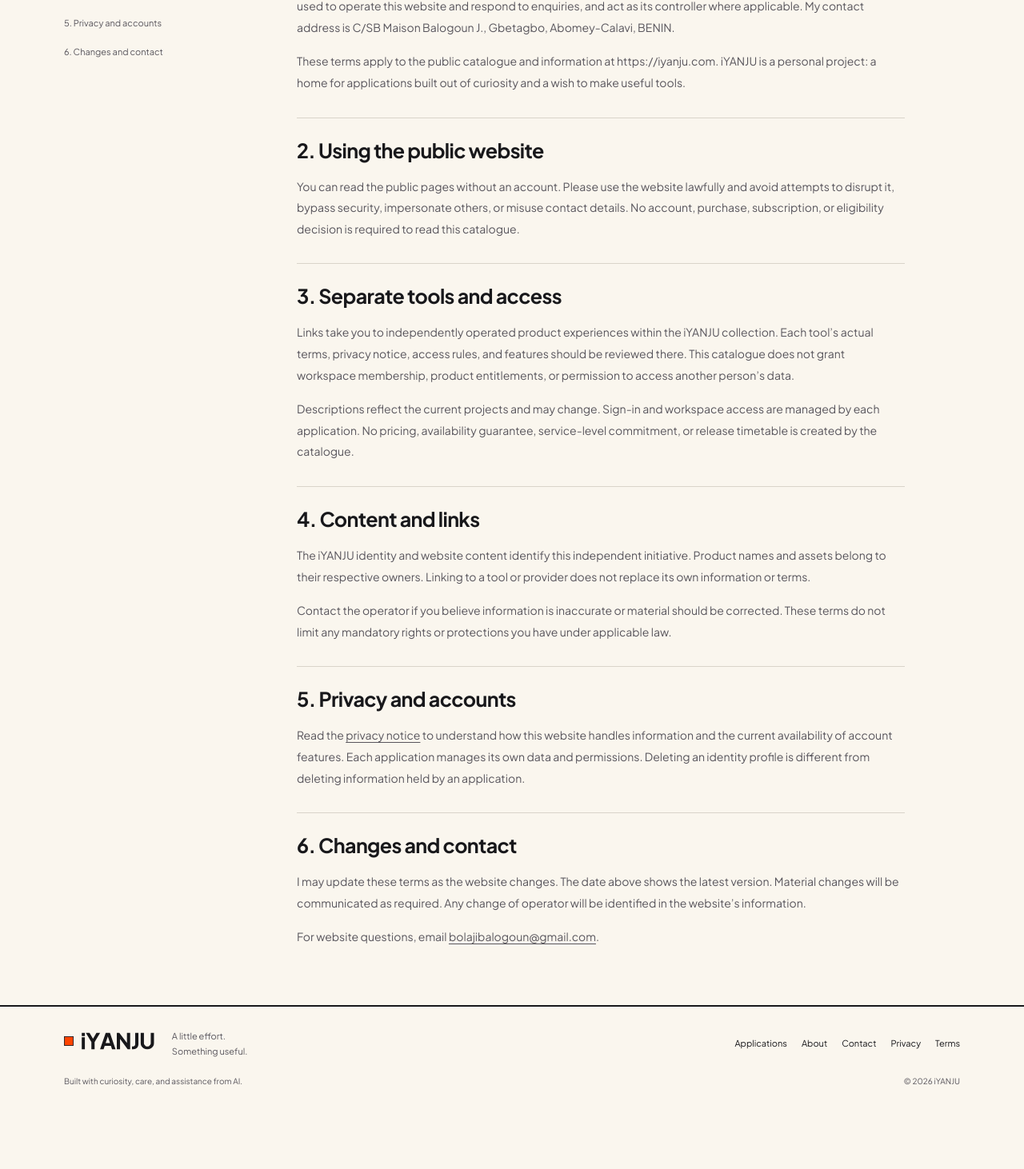
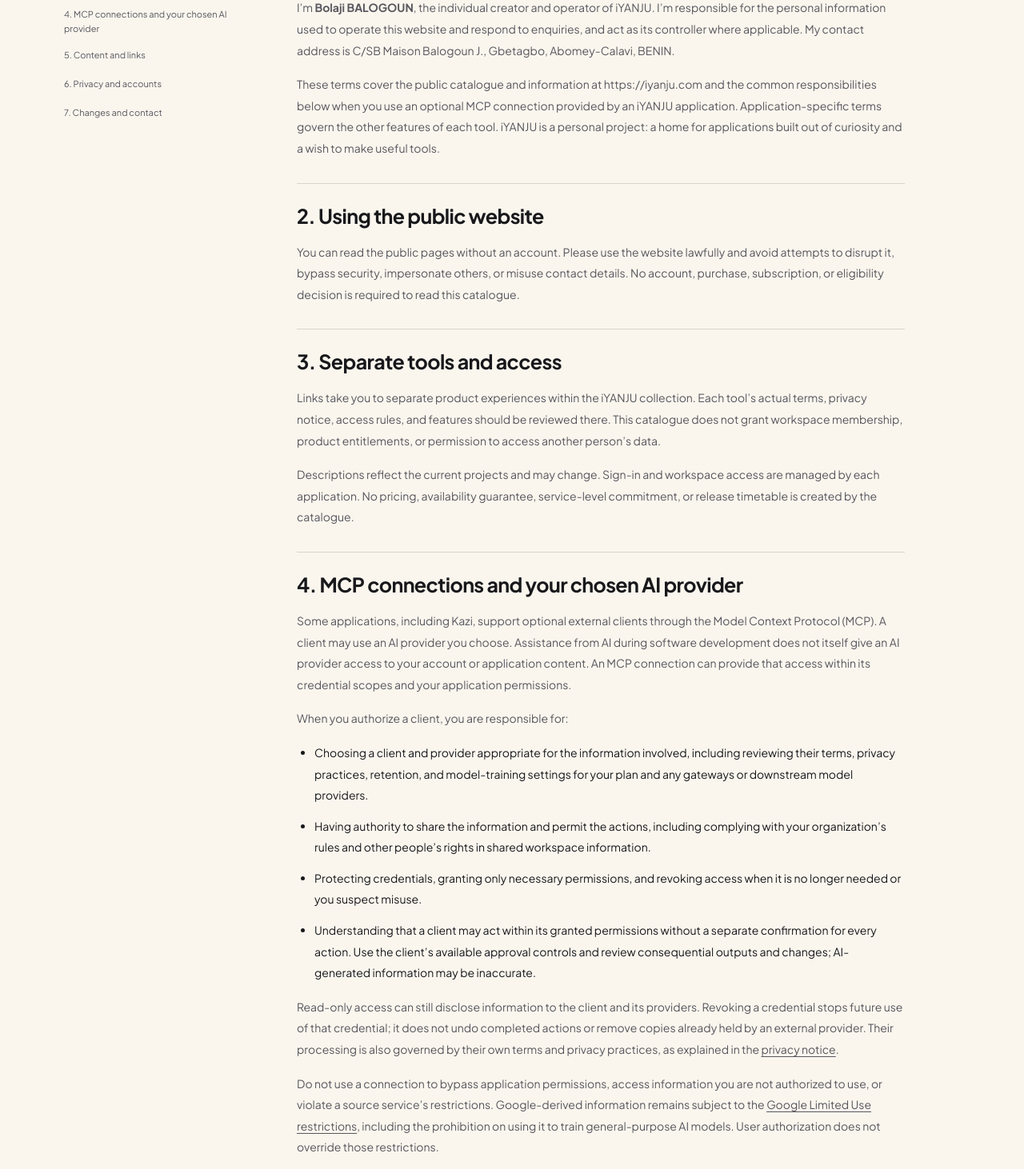
Before and after one commit to bolablg/iyanju, a Next.js app: page /terms in a window 1280 px wide. Shown: the part 488-1950 px from the top of the page at 80% size. Before the commit the page ends 1877 px from the top, so only its background shows below. Built offline with nearby package versions, Linux system fonts and the light colour scheme.

Commit message:
Clarify MCP data access and shared privacy responsibilities

```diff
--- a/src/app/terms/page.tsx
+++ b/src/app/terms/page.tsx
@@ -5,7 +5,7 @@
 import { pageMetadata } from "@/lib/metadata";
 export const metadata = pageMetadata(
   "Website terms",
-  "Terms for using the iYANJU website, its application catalogue, and contact information.",
+  "Terms for using the iYANJU website and responsibilities for optional MCP and AI-provider connections.",
   "/terms",
 );
 const sections: LegalSection[] = [
@@ -16,9 +16,12 @@
       <>
         {operatorClause}
         <p>
-          These terms apply to the public catalogue and information at{" "}
-          {site.url}. iYANJU is a personal project: a home for applications
-          built out of curiosity and a wish to make useful tools.
+          These terms cover the public catalogue and information at {site.url}{" "}
+          and the common responsibilities below when you use an optional MCP
+          connection provided by an iYANJU application. Application-specific
+          terms govern the other features of each tool. iYANJU is a personal
+          project: a home for applications built out of curiosity and a wish to
+          make useful tools.
         </p>
       </>
     ),
@@ -41,11 +44,11 @@
     content: (
       <>
         <p>
-          Links take you to independently operated product experiences within
-          the iYANJU collection. Each tool’s actual terms, privacy notice,
-          access rules, and features should be reviewed there. This catalogue
-          does not grant workspace membership, product entitlements, or
-          permission to access another person’s data.
+          Links take you to separate product experiences within the iYANJU
+          collection. Each tool’s actual terms, privacy notice, access rules,
+          and features should be reviewed there. This catalogue does not grant
+          workspace membership, product entitlements, or permission to access
+          another person’s data.
         </p>
         <p>
           Descriptions reflect the current projects and may change. Sign-in and
@@ -57,8 +60,73 @@
     ),
   },
   {
+    id: "mcp",
+    title: "4. MCP connections and your chosen AI provider",
+    content: (
+      <>
+        <p>
+          Some applications, including Kazi, support optional external clients
+          through the Model Context Protocol (MCP). A client may use an AI
+          provider you choose. Assistance from AI during software development
+          does not itself give an AI provider access to your account or
+          application content. An MCP connection can provide that access within
+          its credential scopes and your application permissions.
+        </p>
+        <p>When you authorize a client, you are responsible for:</p>
+        <ul>
+          <li>
+            Choosing a client and provider appropriate for the information
+            involved, including reviewing their terms, privacy practices,
+            retention, and model-training settings for your plan and any
+            gateways or downstream model providers.
+          </li>
+          <li>
+            Having authority to share the information and permit the actions,
+            including complying with your organization’s rules and other
+            people’s rights in shared workspace information.
+          </li>
+          <li>
+            Protecting credentials, granting only necessary permissions, and
+            revoking access when it is no longer needed or you suspect misuse.
+          </li>
+          <li>
+            Understanding that a client may act within its granted permissions
+            without a separate confirmation for every action. Use the client’s
+            available approval controls and review consequential outputs and
+            changes; AI-generated information may be inaccurate.
+          </li>
+        </ul>
+        <p>
+          Read-only access can still disclose information to the client and its
+          providers. Revoking a credential stops future use of that credential;
+          it does not undo completed actions or remove copies already held by an
+          external provider. Their processing is also governed by their own
+          terms and privacy practices, as explained in the{" "}
+          <Link href="/privacy#mcp">privacy notice</Link>.
+        </p>
+        <p>
+          Do not use a connection to bypass application permissions, access
+          information you are not authorized to use, or violate a source
+          service’s restrictions. Google-derived information remains subject to
+          the{" "}
+          <Link href="/privacy#google-data">
+            Google Limited Use restrictions
+          </Link>
+          , including the prohibition on using it to train general-purpose AI
+          models. User authorization does not override those restrictions.
+        </p>
+        <p>
+          These user responsibilities do not remove the operator’s obligations
+          for the application’s security, access controls, disclosures, or
+          applicable data-protection requirements. They do not waive any
+          mandatory rights or protections you have under applicable law.
+        </p>
+      </>
+    ),
+  },
+  {
     id: "content",
-    title: "4. Content and links",
+    title: "5. Content and links",
     content: (
       <>
         <p>
@@ -77,7 +145,7 @@
   },
   {
     id: "privacy",
-    title: "5. Privacy and accounts",
+    title: "6. Privacy and accounts",
     content: (
       <p>
         Read the <Link href="/privacy">privacy notice</Link> to understand how
@@ -90,7 +158,7 @@
   },
   {
     id: "changes",
-    title: "6. Changes and contact",
+    title: "7. Changes and contact",
     content: (
       <>
         <p>
@@ -114,7 +182,7 @@
   return (
     <LegalDocument
       title="Website terms."
-      intro="Information about using this website and how its catalogue relates to the applications it introduces."
+      intro="Using this website, understanding application boundaries, and authorizing optional MCP clients and AI providers."
       sections={sections}
     />
   );
--- a/src/content/privacy.tsx
+++ b/src/content/privacy.tsx
@@ -37,8 +37,10 @@
         {operatorClause}
         <p>
           This notice covers <strong>{site.url}</strong>, enquiries sent through
-          its contact address, and account features when available. It explains
-          what this website handles and how to contact me about your privacy.
+          its contact address, and shared account features when available. It
+          also explains how application data and optional external connections
+          relate to this website. Each application’s notice gives the details of
+          its own processing, storage, providers, and removal process.
         </p>
       </>
     ),
@@ -55,15 +57,44 @@
           that application’s service, which has its own data and permissions.
         </p>
         <p>
-          <a href={kazi.privacyUrl}>Kazi’s privacy notice</a> explains its
-          accounts, workspace content, optional calendar and agent connections,
-          retention, and choices. An organization that controls a workspace may
-          have its own responsibilities for the information used there.
+          Applications handle information needed for the features you use. For
+          example:
+        </p>
+        <ul>
+          <li>
+            <strong>Kazi:</strong> workspace information such as tasks,
+            projects, comments, plans, preferences, and membership permissions.
+            Its optional Google availability connection uses calendar names and
+            identifiers and busy intervals to help avoid scheduling conflicts.
+            That availability connection does not request event descriptions,
+            attendees, or permission to write Google Calendar events. See{" "}
+            <a href={kazi.privacyUrl}>Kazi’s privacy notice</a>.
+          </li>
+          <li>
+            <strong>PlayKin:</strong> Google account and YouTube channel
+            identifiers, playlist and video metadata, and subscriptions for
+            library management. A secondary source account provides read-only
+            information for copying. The Google account linked to your iYANJU
+            identity is the main destination for authorized playlist changes and
+            subscription transfers. See{" "}
+            <a href="https://playkin.iyanju.com/privacy">
+              PlayKin’s privacy notice
+            </a>
+            .
+          </li>
+        </ul>
+        <p>
+          Connections also involve authorization credentials and connection
+          status, handled by the relevant application and its providers. An
+          organization that controls a workspace may have its own
+          responsibilities for the information used there.
         </p>
         <p>
           Shared sign-in does not by itself combine application databases, grant
           workspace access, share calendar information, or authorize
-          cross-application use of your content.
+          cross-application use of your content. Google sign-in supplies account
+          identity information; YouTube and calendar access require their own
+          feature-specific authorization.
         </p>
       </>
     ),
@@ -231,15 +262,103 @@
         <p>
           This website was built with assistance from AI. It does not send your
           browsing activity or email content to an AI model through its
-          implemented features. An application that uses AI at runtime explains
-          that separately in its own information and privacy notice.
+          implemented features and has no built-in AI model that evaluates your
+          content. PlayKin’s YouTube features and Kazi’s calendar and planning
+          features do not call a built-in AI model. Software can still process
+          information to provide those features, such as calculating available
+          planning time. Optional external AI clients are a separate data path,
+          explained below. Other applications describe their own features and
+          data use in their notices.
+        </p>
+      </>
+    ),
+  },
+  {
+    id: "mcp",
+    title: "8. Optional MCP clients and AI providers",
+    content: (
+      <>
+        <p>
+          Where an application such as Kazi supports the Model Context Protocol
+          (MCP), you can authorize an external client of your choice. That
+          client may be an AI assistant connected to a third-party model
+          provider. Connecting it is optional; visiting this website or creating
+          an iYANJU account does not by itself authorize an MCP client.
+        </p>
+        <p>
+          An authorized client can request information or perform actions within
+          its credential scopes and your application permissions. Depending on
+          that access, it may retrieve workspace content, create or edit work,
+          or receive calendar names and busy intervals. Read access can include
+          information from connected services; a read-only client can still
+          transmit what it receives to its AI provider. Permission to act does
+          not mean that you approve each individual action in the application.
+        </p>
+        <p>
+          Information returned to the client leaves the application and may be
+          processed or retained by that client, its AI provider, and any model
+          gateway or other provider it uses. Their terms, plan, settings, and
+          privacy practices determine that further processing, subject to
+          applicable law and source-service restrictions. iYANJU does not choose
+          a built-in AI provider for these connections or guarantee every
+          external provider’s retention or model-training settings.
+        </p>
+        <p>
+          Before connecting, review the client and provider, the data it may
+          receive, its permissions, retention, and model-training controls.
+          Grant only the access you need and have authority to share. In Kazi,
+          credentials can be revoked in Connections → MCP &amp; agents.
+          Revocation prevents future use of that credential; it does not
+          retrieve copies already received by a client, delete provider records,
+          or reverse completed actions. Contact the external provider about its
+          copies and your rights there.
+        </p>
+        <p>
+          User choice does not remove the operator’s responsibilities for the
+          application’s access controls, security, disclosures, and lawful
+          handling of information. The{" "}
+          <a href="/terms#mcp">
+            terms explain users’ connection responsibilities
+          </a>
+          .
+        </p>
+      </>
+    ),
+  },
+  {
+    id: "google-data",
+    title: "9. Google data and Limited Use",
+    content: (
+      <>
+        <p>
+          Use and transfer of information received from Google APIs is subject
+          to the{" "}
+          <a href="https://developers.google.com/terms/api-services-user-data-policy">
+            Google API Services User Data Policy
+          </a>
+          , including its Limited Use requirements, and the applicable{" "}
+          <a href="https://developers.google.com/workspace/workspace-api-user-data-developer-policy">
+            Google Workspace user data policy
+          </a>
+          . These restrictions also apply to data derived from Google
+          information, such as calendar availability returned to an MCP client.
+        </p>
+        <p>
+          Google information is for the authorized application features and
+          permitted transfers. It must not be sold, used for advertising, or
+          used to create, train, or improve general-purpose AI models. Choosing
+          an external client or consenting to a connection does not waive these
+          restrictions. Do not connect a client to Google-derived information
+          when its processing would violate them. A provider’s statement that
+          training is disabled does not by itself establish that every use or
+          transfer is permitted.
         </p>
       </>
     ),
   },
   {
     id: "retention",
-    title: "8. Retention and removal",
+    title: "10. Retention and removal",
     content: (
       <>
         <p>
@@ -262,7 +381,7 @@
   },
   {
     id: "security-transfers",
-    title: "9. Security and international processing",
+    title: "11. Security and international processing",
     content: (
       <>
         <p>
@@ -284,7 +403,7 @@
   },
   {
     id: "rights",
-    title: "10. Your privacy choices",
+    title: "12. Your privacy choices",
     content: (
       <>
         <p>
@@ -310,7 +429,7 @@
   },
   {
     id: "children",
-    title: "11. Children",
+    title: "13. Children",
     content: (
       <p>
         This public website does not ask for a date of birth or identity
@@ -323,7 +442,7 @@
   },
   {
     id: "changes",
-    title: "12. Changes and contact",
+    title: "14. Changes and contact",
     content: (
       <p>
         I may update this notice as the website and its practices change. The
--- a/src/content/site.ts
+++ b/src/content/site.ts
@@ -9,7 +9,7 @@
     address: "C/SB Maison Balogoun J., Gbetagbo, Abomey-Calavi, BENIN",
     email: "bolajibalogoun@gmail.com",
   },
-  legalUpdatedDate: "October 26, 2026",
+  legalUpdatedDate: "October 31, 2026",
 } as const;
 
 export const emailLink = (subject?: string) =>
```
